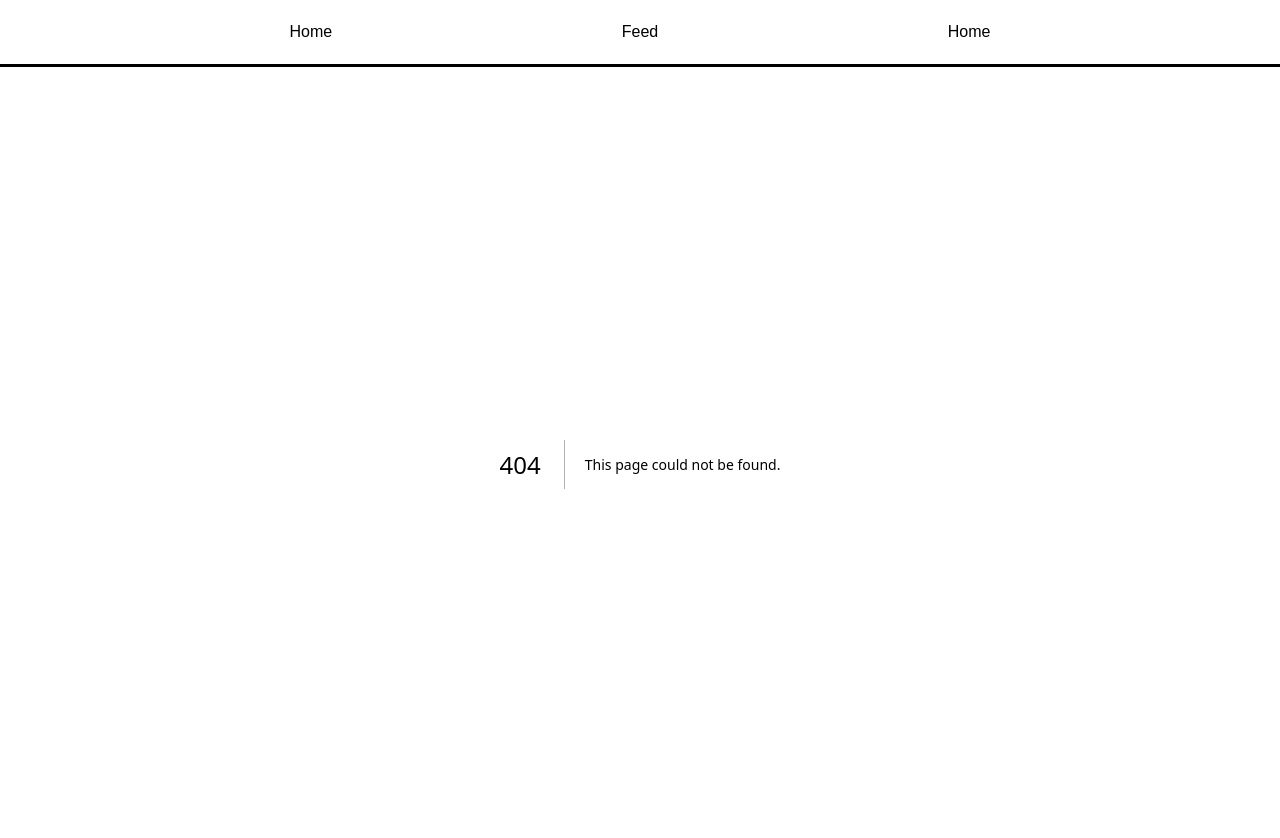
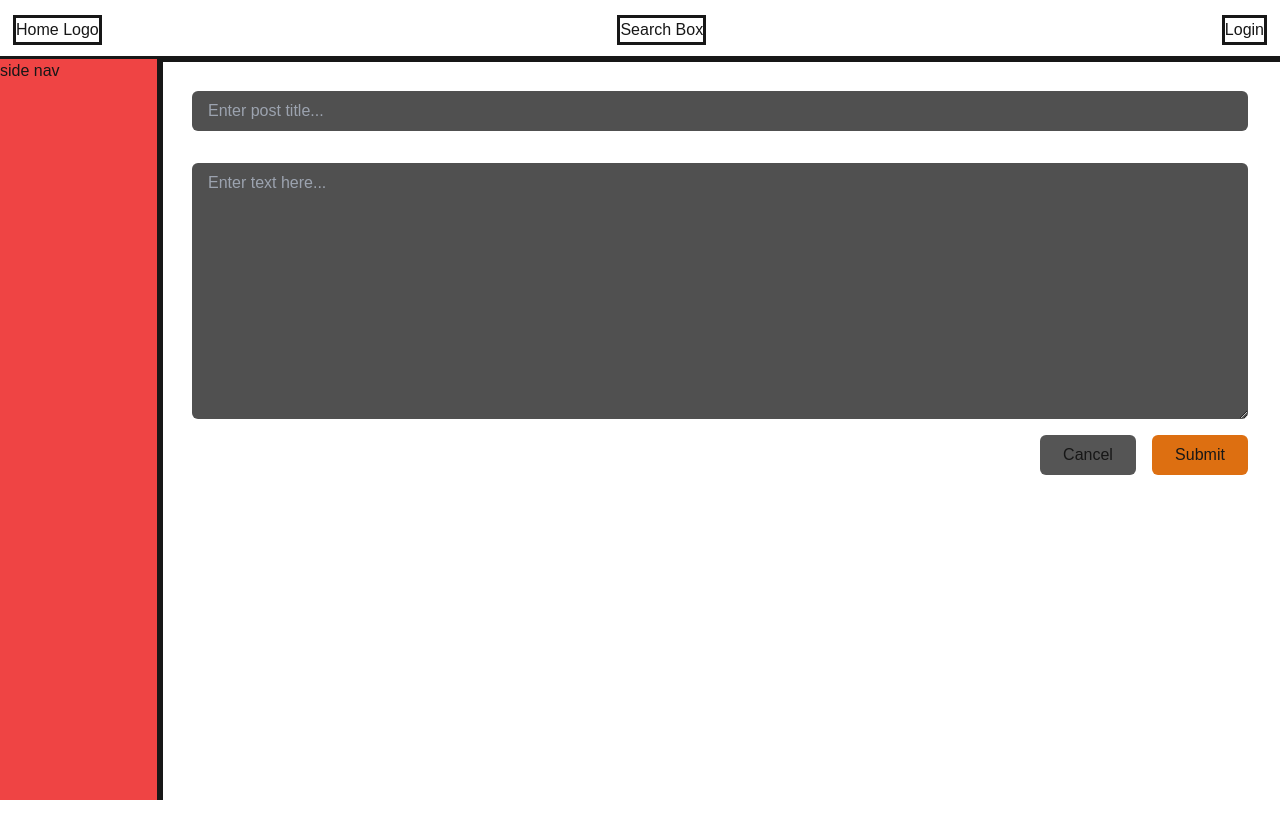
Before and after one commit to JustExisting1/note-app, a Next.js app: page /posts/create in a window 1280 px wide. Before the commit this address had no page. Shown: the top 838 px of the page. After the commit the page ends 800 px from the top, so only its background shows below. Built offline with nearby package versions, Linux system fonts and the light colour scheme.

Commit message:
Added submit post page

```diff
--- a/package.json
+++ b/package.json
@@ -17,7 +17,8 @@
     "prisma": "^5.21.1",
     "react": "19.0.0-rc-65a56d0e-20241020",
     "react-dom": "19.0.0-rc-65a56d0e-20241020",
-    "tsx": "^4.19.1"
+    "tsx": "^4.19.1",
+    "zod": "^3.23.8"
   },
   "devDependencies": {
     "@types/node": "^20",
--- a/src/app/actions.ts
+++ b/src/app/actions.ts
@@ -1,4 +1,9 @@
-import { Post, PrismaClient } from "@prisma/client";
+"use server";
+
+import { PrismaClient } from "@prisma/client";
+import { revalidatePath } from "next/cache";
+import { redirect } from "next/navigation";
+import { z } from "zod";
 
 const prisma = new PrismaClient();
 
@@ -13,26 +18,79 @@ const text = `Lorem Ipsum is simply dummy text of the printing and typesetting i
       and more recently with desktop publishing software like Aldus PageMaker including versions of Lorem Ipsum.
 `;
 
-const testPost: Post = {
-  id: "1a23s4d",
+const testPost = {
   title: title,
   content: text,
-  createdAt: new Date(),
 };
 
-async function main() {
-  // ... you will write your Prisma Client queries here
-  const upload = await prisma.post.create({
-    data: testPost,
+const PostSchema = z.object({
+  id: z.string(),
+  title: z.string(),
+  content: z.string(),
+  createdAt: z.date(),
+});
+
+const CreatePost = PostSchema.omit({ id: true, createdAt: true });
+
+const perPage = 6;
+
+export type State = {
+  errors?: {
+    title?: string[];
+    content?: string[];
+  };
+  message?: string | null;
+};
+
+export async function createPost(prevState: State, postData: FormData) {
+  const validateFields = CreatePost.safeParse({
+    title: postData.get("title"),
+    content: postData.get("content"),
   });
+
+  if (!validateFields.success) {
+    return {
+      errors: validateFields.error.flatten().fieldErrors,
+      message: "Missing Fields. Failed to create post",
+    };
+  }
+
+  const { title, content } = validateFields.data;
+
+  try {
+    await prisma.post.create({
+      data: {
+        title: title,
+        content: content,
+      },
+    });
+  } catch (error) {
+    return {
+      message: "Database Error: Failed to create post.",
+    };
+  }
+
+  // revalidatePath("/")
+  redirect("/");
 }
 
-main()
-  .then(async () => {
-    await prisma.$disconnect();
-  })
-  .catch(async (e) => {
-    console.error(e);
-    await prisma.$disconnect();
-    process.exit(1);
-  });
+// async function fetchPosts(page: number) {
+//   const posts = await prisma.post.findMany({});
+// }
+
+// async function main() {
+//   // ... you will write your Prisma Client queries here
+//   const upload = await prisma.post.create({
+//     data: testPost,
+//   });
+// }
+
+// createPost(testPost)
+//   .then(async () => {
+//     await prisma.$disconnect();
+//   })
+//   .catch(async (e) => {
+//     console.error(e);
+//     await prisma.$disconnect();
+//     process.exit(1);
+//   });
--- a/src/app/layout.tsx
+++ b/src/app/layout.tsx
@@ -2,6 +2,7 @@ import type { Metadata } from "next";
 import localFont from "next/font/local";
 import "./globals.css";
 import Navbar from "./ui/navbar";
+import SideNav from "./ui/sidenav";
 
 const geistSans = localFont({
   src: "./fonts/GeistVF.woff",
@@ -27,9 +28,12 @@ export default function RootLayout({
   return (
     <html lang="en">
       <body
-        className={`${geistSans.variable} ${geistMono.variable} antialiased`}>
-        <Navbar/>
-        <div>{children}</div>
+        className={`${geistSans.variable} ${geistMono.variable} antialiased h-screen flex flex-col`}>
+        <Navbar />
+        <div className="flex flex-row h-full outline">
+          <SideNav />
+          <div className="flex-grow outline">{children}</div>
+        </div>
       </body>
     </html>
   );
--- a/src/app/page.tsx
+++ b/src/app/page.tsx
@@ -47,7 +47,9 @@ export default function Home() {
   //fetch posts pass into posts
   return (
     <div className="flex flex-col place-items-center p-4 gap-4">
-      <div className="w-2/3 h-20 outline">Create new post</div>
+      <Link href="/posts/create" className="w-2/3 h-20 outline">
+        Create new post
+      </Link>
       <Suspense>
         {/* Map posts here */}
         <Post post={test} />
--- /dev/null
+++ b/src/app/posts/create/page.tsx
@@ -0,0 +1,48 @@
+"use client";
+
+import { createPost, State } from "@/app/actions";
+import Link from "next/link";
+import { useActionState } from "react";
+
+export default function CreatePage() {
+  const initialState: State = { message: null, errors: {} };
+  const [state, formAction] = useActionState(createPost, initialState);
+
+  return (
+    <form action={formAction} className="px-8 pt-8 flex flex-col">
+      <div>
+        <input
+          className="w-full py-2 px-4 bg-primaryBgD rounded-md"
+          id="title"
+          name="title"
+          type="text"
+          placeholder="Enter post title..."
+        />
+      </div>
+
+      <textarea
+        className="w-full mt-8 py-2 px-4 rounded-md bg-primaryBgD"
+        id="content"
+        name="content"
+        placeholder="Enter text here..."
+        rows={10}
+      />
+
+      <div className="flex flex-row gap-4 justify-end mt-4">
+        <Link href="/" className="bg-buttonCancel w-24 h-10 rounded-md flex justify-center items-center">
+          Cancel
+        </Link>
+        <button type="submit" className="bg-buttonPrimary w-24 h-10 rounded-md">
+          Submit
+        </button>
+      </div>
+    </form>
+  );
+}
+
+/**
+ * Title area
+ * text area
+ * cancel button
+ * submit button
+ */
--- a/src/app/ui/navbar.tsx
+++ b/src/app/ui/navbar.tsx
@@ -2,18 +2,14 @@ import Link from "next/link";
 
 export default function Navbar() {
   return (
-    <div className="flex justify-center">
-      <div className="flex flex-row items-center place-content-evenly gap-4 outline w-full h-16 p-4">
-        <Link href="/">
-          <div>Home</div>
-        </Link>
-        <Link href="/">
-          <div>Feed</div>
-        </Link>
-        <Link href="/">
-          <div>Home</div>
-        </Link>
-      </div>
+    <div className="flex flex-row gap-4 items-center justify-between outline w-full h-16 px-4">
+      <Link className="outline" href="/">
+        <div>Home Logo</div>
+      </Link>
+      <Link href="/" className="outline">
+        <div>Search Box</div>
+      </Link>
+      <div className="outline">Login</div>
     </div>
   );
 }
--- /dev/null
+++ b/src/app/ui/sidenav.tsx
@@ -0,0 +1,3 @@
+export default function SideNav() {
+  return <div className="bg-red-500 w-40 flex flex-col shrink-0 outline">side nav</div>;
+}
--- a/tailwind.config.ts
+++ b/tailwind.config.ts
@@ -11,6 +11,10 @@ const config: Config = {
       colors: {
         background: "var(--background)",
         foreground: "var(--foreground)",
+        primaryBg: "#a0a0a0",
+        primaryBgD: "#505050",
+        buttonPrimary: "#dd6F11",
+        buttonCancel: "#555555",
       },
     },
   },
```
Also changed, not shown: 1 other file (tests, documents, lock files or other folders).
